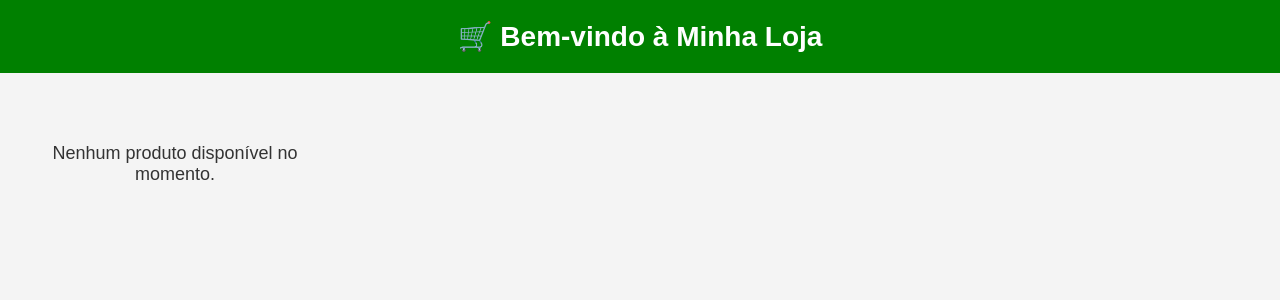
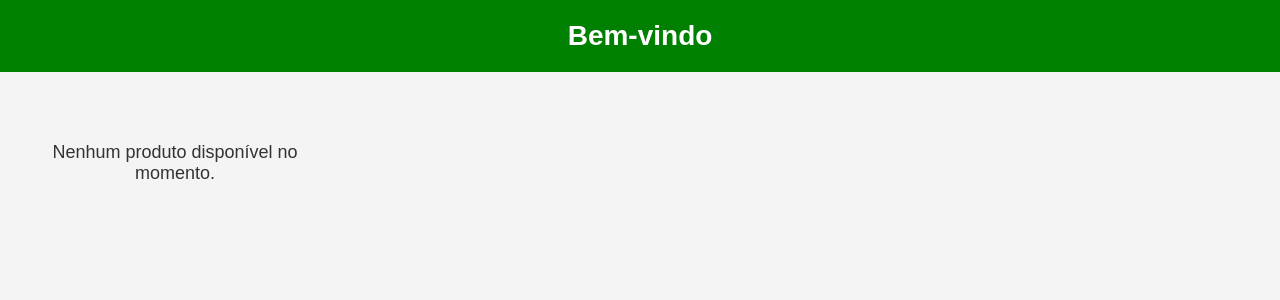
Before and after one commit to Heuro12/loja, a Flask app: page / in a window 1280 px wide. Shown: the top 300 px of the page. Run offline with Flask 3, Linux system fonts and the light colour scheme; data that the repository does not hold is empty.

Commit message:
Update index.html

```diff
--- a/templates/index.html
+++ b/templates/index.html
@@ -2,12 +2,12 @@
 <html lang="pt-BR">
 <head>
     <meta charset="UTF-8">
-    <title>Minha Loja</title>
+    <title>Loja</title>
     <link rel="stylesheet" href="{{ url_for('static', filename='css/style.css') }}">
 </head>
 <body>
     <header>
-        <h1>🛒 Bem-vindo à Minha Loja</h1>
+        <h1> Bem-vindo </h1>
     </header>
 
     <main>
```
